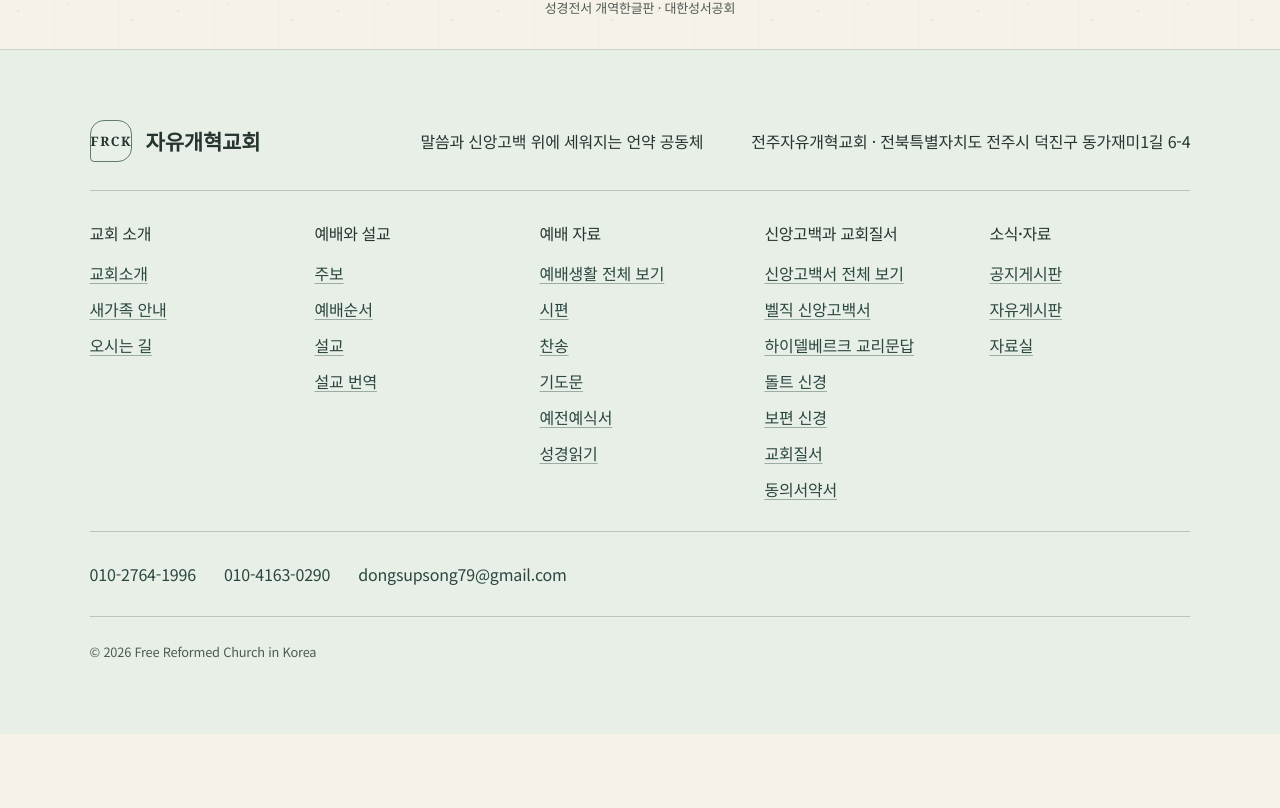
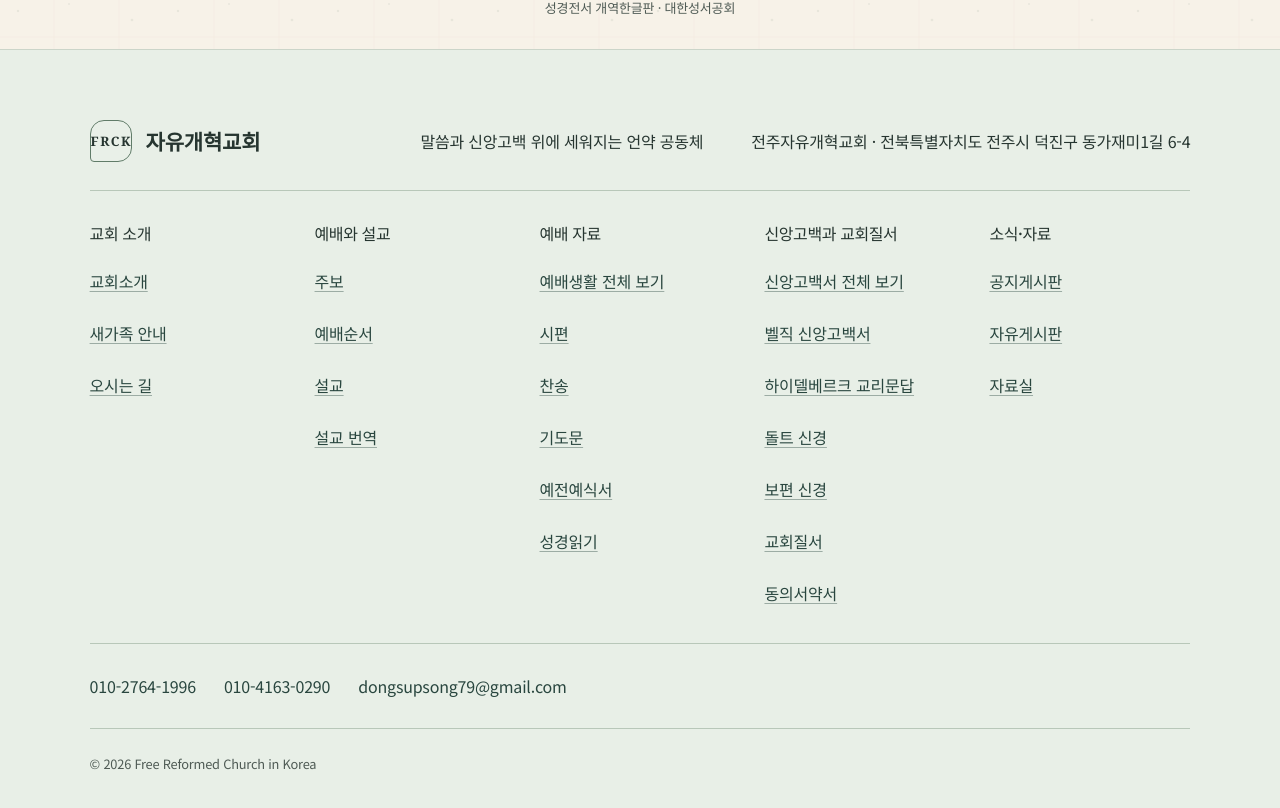
Before and after one commit to calvinoh5025-byte/jeonju-free-reformed-church, a Next.js app: page /worship/bible in a window 1280 px wide. Shown: the part 1771-2579 px from the top of the page. Before the commit the page ends 2505 px from the top, so only its background shows below. Built offline with nearby package versions, Linux system fonts and the light colour scheme; no server answers.

Commit message:
a11y: enlarge footer navigation targets

```diff
--- a/app/components/footer-navigation.module.css
+++ b/app/components/footer-navigation.module.css
@@ -25,7 +25,9 @@
 
 .group a,
 .allMenu a {
-  display: inline-block;
+  display: inline-flex;
+  align-items: center;
+  min-height: 44px;
   color: #29463f;
   font-size: 16px;
   line-height: 1.5;
```
